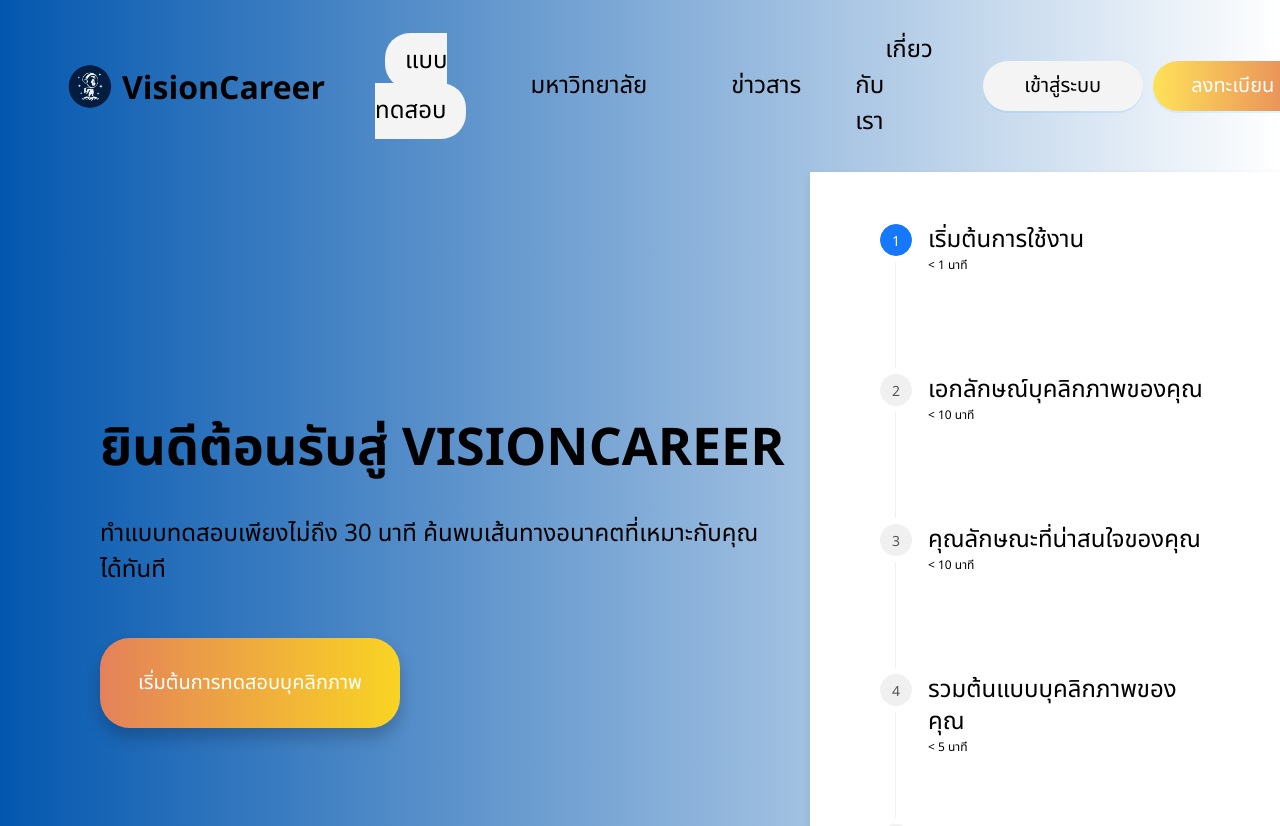
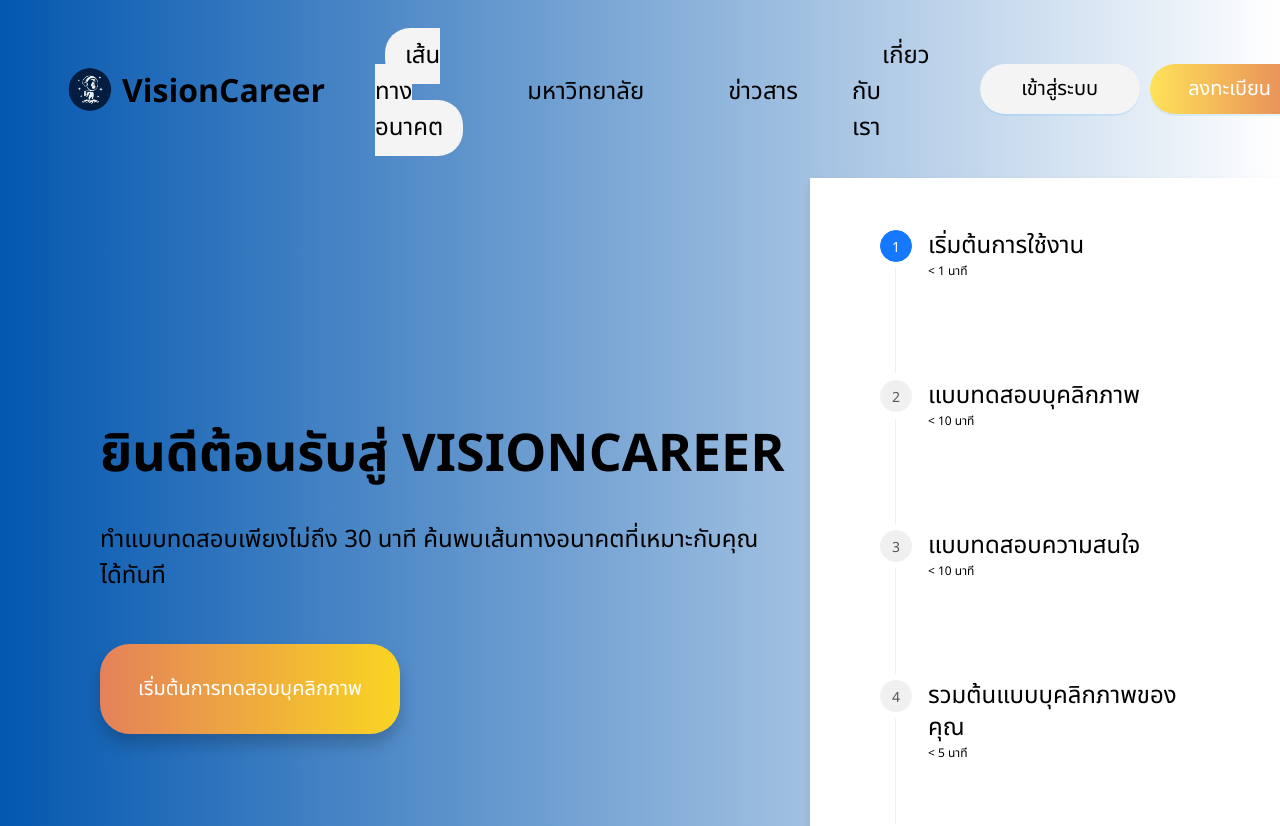
Before and after one commit to hammer-pp/Career-path-guidance-web-application, a React (Vite) app in the folder visioncareer-frontend/: page /test in a window 1280 px wide. Shown: the top 826 px of the page. Built offline with nearby package versions, Linux system fonts and the light colour scheme.

Commit message:
แยก css เรียบร้อย
ถ้าทันเดี๋ยวเอาค่า input เข้า console ให้ เวลา่ login regis

```diff
--- a/visioncareer-frontend/src/App.jsx
+++ b/visioncareer-frontend/src/App.jsx
@@ -10,6 +10,7 @@ import HomePage from "./pages/HomePage";
 import './App.css';
 import Logo from './assets/Logo.png';
 import { Button } from 'antd';
+import styles from './styles/App.module.css'; // นำเข้าไฟล์ CSS Modules
 
 const App = () => {
   return (
@@ -24,10 +25,10 @@ const AppContent = () => {
   const isLoginOrRegisterPage = location.pathname === "/login" || location.pathname === "/register";
 
   return (
-    <div style={styles.container}>
+    <div className={styles.container}>
       {/* Header Section */}
       {!isLoginOrRegisterPage && (
-        <header style={styles.header}>
+        <header className={styles.header}>
           <Link to="/" style={{ textDecoration: "none" }}>
             <div style={{ display: "flex", alignItems: "center", gap: "3px", cursor: "pointer" }}>
               <img src={Logo} alt="Logo" style={{ width: "55px", height: "50px" }} />
@@ -38,25 +39,19 @@ const AppContent = () => {
           </Link>
 
           <nav>
-            <ul style={styles.navList}>
+            <ul className={styles.navList}>
               <li>
                 <NavLink
                   to="/test"
-                  style={({ isActive }) => ({
-                    ...styles.navLink,
-                    ...(isActive ? styles.activeNavLink : {}),
-                  })}
+                  className={({ isActive }) => isActive ? `${styles.navLink} ${styles.activeNavLink}` : styles.navLink}
                 >
-                  แบบทดสอบ
+                  เส้นทางอนาคต
                 </NavLink>
               </li>
               <li>
                 <NavLink
                   to="/university"
-                  style={({ isActive }) => ({
-                    ...styles.navLink,
-                    ...(isActive ? styles.activeNavLink : {}),
-                  })}
+                  className={({ isActive }) => isActive ? `${styles.navLink} ${styles.activeNavLink}` : styles.navLink}
                 >
                   มหาวิทยาลัย
                 </NavLink>
@@ -64,10 +59,7 @@ const AppContent = () => {
               <li>
                 <NavLink
                   to="/news"
-                  style={({ isActive }) => ({
-                    ...styles.navLink,
-                    ...(isActive ? styles.activeNavLink : {}),
-                  })}
+                  className={({ isActive }) => isActive ? `${styles.navLink} ${styles.activeNavLink}` : styles.navLink}
                 >
                   ข่าวสาร
                 </NavLink>
@@ -75,10 +67,7 @@ const AppContent = () => {
               <li>
                 <NavLink
                   to="/about"
-                  style={({ isActive }) => ({
-                    ...styles.navLink,
-                    ...(isActive ? styles.activeNavLink : {}),
-                  })}
+                  className={({ isActive }) => isActive ? `${styles.navLink} ${styles.activeNavLink}` : styles.navLink}
                 >
                   เกี่ยวกับเรา
                 </NavLink>
@@ -87,12 +76,12 @@ const AppContent = () => {
           </nav>
           <div style={{ marginLeft: "auto", display: "flex", gap: "10px" }}>
             <Link to="/login" style={{ textDecoration: "none" }}>
-              <Button type="primary" style={styles.loginButton}>
+              <Button type="primary" className={styles.loginButton}>
                 <span>เข้าสู่ระบบ</span>
               </Button>
             </Link>
             <Link to="/register" style={{ textDecoration: "none" }}>
-              <Button type="primary" style={styles.registerButton}>
+              <Button type="primary" className={styles.registerButton}>
                 <span>ลงทะเบียน</span>
               </Button>
             </Link>
@@ -114,76 +103,4 @@ const AppContent = () => {
   );
 };
 
-// Styles
-const styles = {
-  container: {
-    display: "flex",
-    flexDirection: "column",
-    minHeight: "100vh",
-    background: "linear-gradient(90deg, #0357AF 0%, white 100%)",
-  },
-  header: {
-    background: "linear-gradient(90deg, #0357AF 0%, white 100%)",
-    padding: "32px 64px",
-    display: "flex",
-    alignItems: "center",
-    gap: "50px",
-  },
-  navList: {
-    listStyle: "none",
-    display: "flex",
-    gap: "1.5rem",
-    alignItems: 'center',
-    justifyContent: 'center',
-    marginRight: "auto",
-  },
-  navLink: {
-    textDecoration: "none",
-    color: "black",
-    fontSize: "24px",
-    fontWeight: 400,
-    wordWrap: "break-word",
-    padding: "10px 20px",
-    borderRadius: "25px",
-    transition: "background-color 0.3s",
-    margin: "0 10px",
-    boxSizing: "border-box",
-    alignItems: 'center',
-    justifyContent: 'center',
-  },
-  activeNavLink: {
-    backgroundColor: "#F4F4F4",
-    borderRadius: "25px",
-    width: '170px',
-    height: '50px',
-    alignItems: 'center',
-    justifyContent: 'center',
-    fontSize: '24px',
-    lineHeight: '50px',
-    boxSizing: "border-box",
-  },
-  loginButton: {
-    background: '#F4F4F4',
-    color: 'black',
-    width: '160px',
-    height: '50px',
-    borderRadius: '25px',
-    border: 'none',
-    fontSize: '20px',
-    fontFamily: "'Noto Sans Thai', sans-serif",
-    fontWeight: '400',
-  },
-  registerButton: {
-    background: 'linear-gradient(90deg, #FFE259 0%, #E4815A 100%)',
-    color: 'white',
-    width: '160px',
-    height: '50px',
-    borderRadius: '25px',
-    border: 'none',
-    fontSize: '20px',
-    fontFamily: "'Noto Sans Thai', sans-serif",
-    fontWeight: '400',
-  }
-};
-
 export default App;
--- a/visioncareer-frontend/src/pages/TestPage.jsx
+++ b/visioncareer-frontend/src/pages/TestPage.jsx
@@ -459,11 +459,11 @@ const TestPage = () => {
                   description: <div className={styles.stepDescription}>{'< 1 นาที'}</div>,
                 },
                 {
-                  title: <div className={styles.stepTitle}>เอกลักษณ์บุคลิกภาพของคุณ</div>,
+                  title: <div className={styles.stepTitle}>แบบทดสอบบุคลิกภาพ</div>,
                   description: <div className={styles.stepDescription}>{'< 10 นาที'}</div>,
                 },
                 {
-                  title: <div className={styles.stepTitle}>คุณลักษณะที่น่าสนใจของคุณ</div>,
+                  title: <div className={styles.stepTitle}>แบบทดสอบความสนใจ</div>,
                   description: <div className={styles.stepDescription}>{'< 10 นาที'}</div>,
                 },
                 {
--- /dev/null
+++ b/visioncareer-frontend/src/styles/App.module.css
@@ -0,0 +1,77 @@
+/* src/styles/App.module.css */
+.container {
+    display: flex;
+    flex-direction: column;
+    min-height: 100vh;
+    background: linear-gradient(90deg, #0357AF 0%, white 100%);
+  }
+
+  .header {
+    background: linear-gradient(90deg, #0357AF 0%, white 100%);
+    padding: 32px 64px;
+    display: flex;
+    align-items: center;
+    gap: 50px;
+  }
+
+  .navList {
+    list-style: none;
+    display: flex;
+    gap: 1.5rem;
+    align-items: center;
+    justify-content: center;
+    margin-right: auto;
+    margin-top: 6px;
+  }
+
+  .navLink {
+    text-decoration: none;
+    color: black;
+    font-size: 24px;
+    font-weight: 400;
+    word-wrap: break-word;
+    padding: 10px 20px;
+    border-radius: 25px;
+    transition: background-color 0.3s;
+    margin: 0 10px;
+
+    box-sizing: border-box;
+    align-items: center;
+    justify-content: center;
+  }
+
+  .activeNavLink {
+    background-color: #F4F4F4;
+    border-radius: 25px;
+    width: 170px;
+    height: 50px;
+    align-items: center;
+    justify-content: center;
+    font-size: 24px;
+    /* line-height: 50px; */
+    box-sizing: border-box;
+  }
+
+  .loginButton {
+    background: #F4F4F4;
+    color: black;
+    width: 160px;
+    height: 50px;
+    border-radius: 25px;
+    border: none;
+    font-size: 20px;
+    font-family: 'Noto Sans Thai', sans-serif;
+    font-weight: 400;
+  }
+
+  .registerButton {
+    background: linear-gradient(90deg, #FFE259 0%, #E4815A 100%);
+    color: white;
+    width: 160px;
+    height: 50px;
+    border-radius: 25px;
+    border: none;
+    font-size: 20px;
+    font-family: 'Noto Sans Thai', sans-serif;
+    font-weight: 400;
+  }
--- a/visioncareer-frontend/src/styles/TestPage.module.css
+++ b/visioncareer-frontend/src/styles/TestPage.module.css
@@ -268,6 +268,7 @@
   word-wrap: break-word;
 }
 
+
 /* .custom-button {
   font-size: 24px;
   padding: 10px 20px;
--- /dev/null
+++ b/visioncareer-frontend/src/styles/UniversityPage.module.css
@@ -0,0 +1,130 @@
+/* src/styles/UniversityPage.module.css */
+.background {
+  min-height: 87.3vh;
+  padding: 20px;
+}
+
+.container {
+  background-color: #fff;
+  border-radius: 30px;
+  padding: 60px;
+  max-width: 1200px;
+  margin: 0 auto;
+  box-shadow: 0 4px 8px rgba(0, 0, 0, 0.1);
+}
+
+.header {
+  display: flex;
+  justify-content: space-between;
+  align-items: center;
+  margin-bottom: 20px;
+}
+
+.title {
+  font-size: 24px;
+  font-weight: bold;
+  color: #333;
+}
+
+.filterBar {
+  display: flex;
+  align-items: center;
+  gap: 20px;
+}
+
+.searchInput {
+  padding: 10px;
+  font-size: 16px;
+  border: 1px solid #ccc;
+  border-radius: 5px;
+  outline: none;
+}
+
+.filterOptions {
+  display: flex;
+  gap: 10px;
+}
+
+.filterOption {
+  padding: 10px;
+  font-size: 16px;
+  color: #333;
+  cursor: pointer;
+  border-radius: 5px;
+  background-color: #f0f0f0;
+  transition: background-color 0.3s;
+}
+
+.content {
+  display: flex;
+  flex-direction: column;
+  gap: 20px;
+}
+
+.card {
+  display: flex;
+  align-items: center;
+  gap: 20px;
+  padding: 20px;
+  border: 1px solid #ccc;
+  border-radius: 10px;
+}
+
+.image {
+  width: 120px;
+  height: 120px;
+  border-radius: 10px;
+}
+
+.details {
+  flex: 1;
+}
+
+.uniName {
+  font-size: 18px;
+  font-weight: bold;
+  margin-bottom: 10px;
+}
+
+.moreInfoButton {
+  padding: 5px 10px;
+  font-size: 14px;
+  background-color: #f0f0f0;
+  border: none;
+  border-radius: 5px;
+  cursor: pointer;
+}
+
+.rating {
+  display: flex;
+  align-items: center;
+  gap: 5px;
+}
+
+.stars {
+  color: #ffd700;
+}
+
+.ratingText {
+  font-size: 16px;
+}
+
+.score {
+  font-size: 16px;
+}
+
+.interest {
+  font-size: 16px;
+}
+
+.suitability {
+  font-size: 16px;
+}
+
+.moreOptions {
+  cursor: pointer;
+}
+
+.moreOptionsIcon {
+  font-size: 24px;
+}
```
Also changed, not shown: visioncareer-frontend/src/pages/UniversityPage.jsx (+103 -5 lines).
